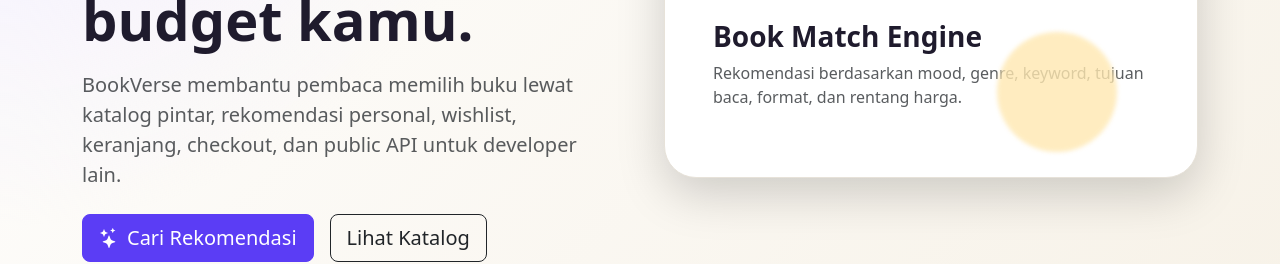
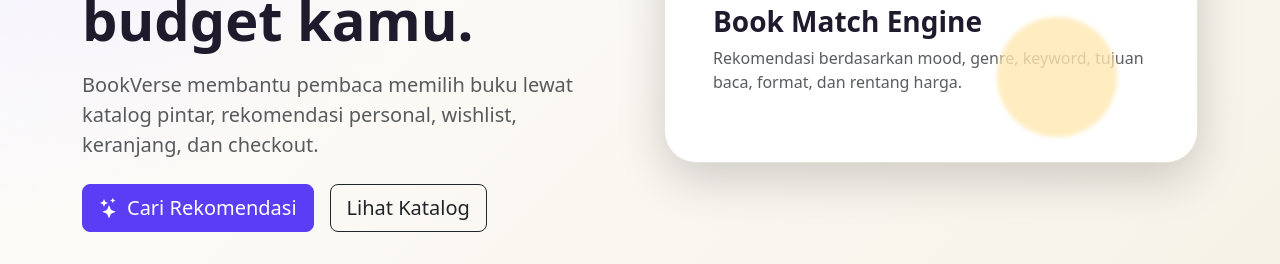
Before and after one commit to Fadhlurpuasa/bookverse-frontend, a React (Vite) app: page / in a window 1280 px wide. Shown: the part 388-652 px from the top of the page. Built offline with nearby package versions, Linux system fonts and the light colour scheme; no server answers.

Commit message:
HIDE API

```diff
--- a/src/pages/Home.jsx
+++ b/src/pages/Home.jsx
@@ -34,7 +34,7 @@
             <div className="col-lg-6">
               <span className="badge rounded-pill text-bg-light border mb-3">Toko Buku + AI-like Recommendation</span>
               <h1 className="display-4 fw-bold lh-sm">Temukan buku yang pas dengan mood, tujuan, dan budget kamu.</h1>
-              <p className="lead text-muted mt-3">BookVerse membantu pembaca memilih buku lewat katalog pintar, rekomendasi personal, wishlist, keranjang, checkout, dan public API untuk developer lain.</p>
+              <p className="lead text-muted mt-3">BookVerse membantu pembaca memilih buku lewat katalog pintar, rekomendasi personal, wishlist, keranjang, dan checkout.</p>
               <div className="d-flex gap-3 mt-4 flex-wrap">
                 <Link className="btn btn-primary btn-lg" to="/recommendations"><i className="bi bi-stars me-2"></i>Cari Rekomendasi</Link>
                 <Link className="btn btn-outline-dark btn-lg" to="/books">Lihat Katalog</Link>
```
